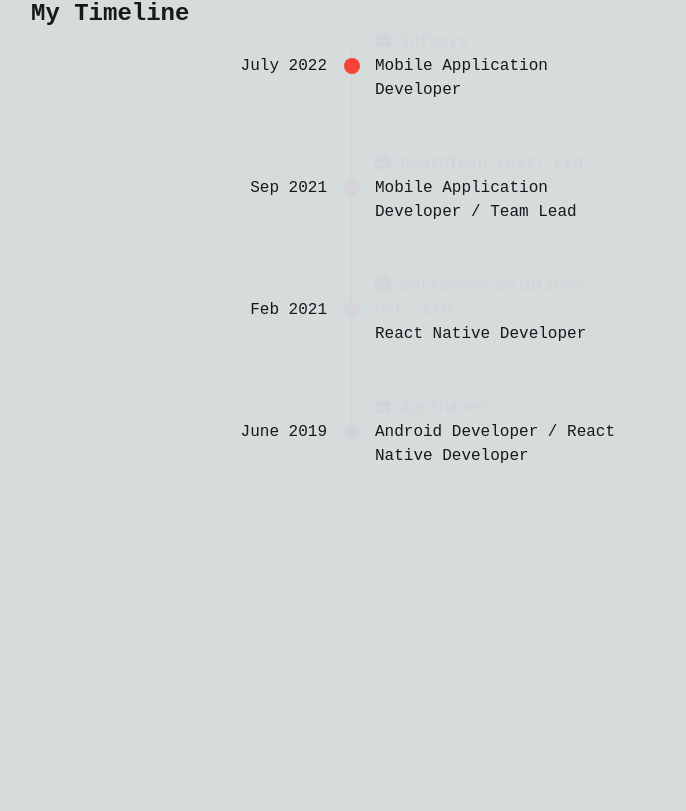
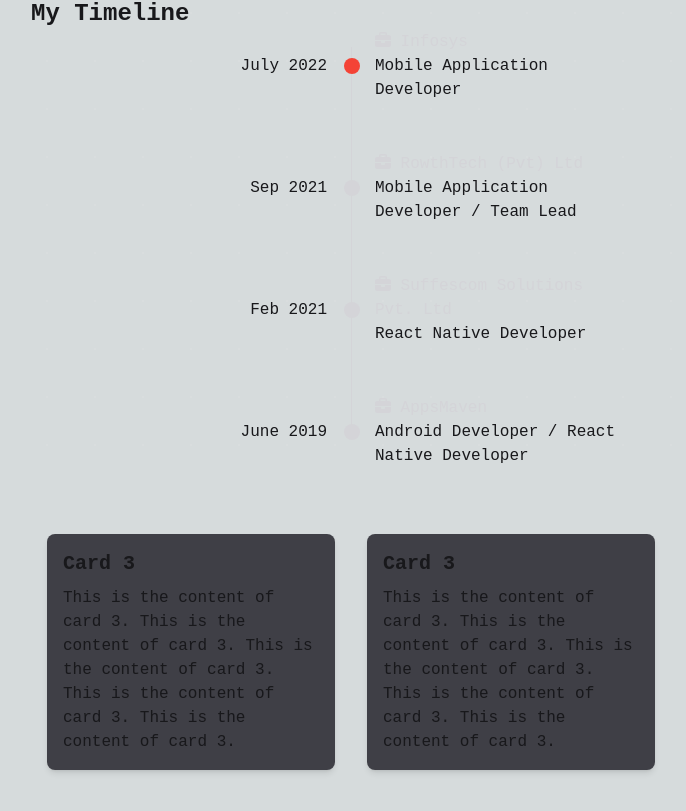
Before and after one commit to sehgalrishabh/sehgalrishabh.github.io, a Next.js app: page / in a window 1280 px wide. Shown: the part 323-1134 px from the top of the page, without its empty margins (289-975 px from the left). Before the commit the page ends 905 px from the top, so only its background shows below. Built offline with nearby package versions, Linux system fonts and the light colour scheme; a web font is replaced by a local one.

Commit message:
feat: added wireframe for showcase cards

```diff
--- a/src/app/globals.css
+++ b/src/app/globals.css
@@ -130,7 +130,16 @@ li:first-child .point {
   background-color: var(--white-light);
 }
 /* TIMELINE END*/
+/* Hide scrollbar for Chrome, Safari and Opera */
+.showcase::-webkit-scrollbar {
+  display: none;
+}
 
+/* Hide scrollbar for IE, Edge and Firefox */
+.showcase {
+  -ms-overflow-style: none; /* IE and Edge */
+  scrollbar-width: none; /* Firefox */
+}
 @layer utilities {
   .text-balance {
     text-wrap: balance;
--- a/src/app/page.tsx
+++ b/src/app/page.tsx
@@ -76,7 +76,6 @@ const Landing = () => {
       </section>
       <section className="w-full lg:w-1/2">
         <strong className="text-xl lg:text-2xl">My Timeline</strong>
-
         <div className="timeline">
           <ul>
             {experience.map((item, index) => {
@@ -98,6 +97,24 @@ const Landing = () => {
           </ul>
         </div>
       </section>
+      <section className="w-full lg:w-1/2">
+        <ul className="showcase overflow-x-auto flex">
+          {Array.from({ length: 10 }).map((item, index) => {
+            return (
+              <li key={index} className={`w-1/2 flex-shrink-0 p-4`}>
+                <div className="bg-dark-accent rounded-lg shadow-md p-4">
+                  <h2 className="text-xl font-bold">Card 3</h2>
+                  <p className="mt-2">
+                    This is the content of card 3. This is the content of card
+                    3. This is the content of card 3. This is the content of
+                    card 3. This is the content of card 3.
+                  </p>
+                </div>
+              </li>
+            );
+          })}
+        </ul>
+      </section>
     </main>
   );
 };
```
